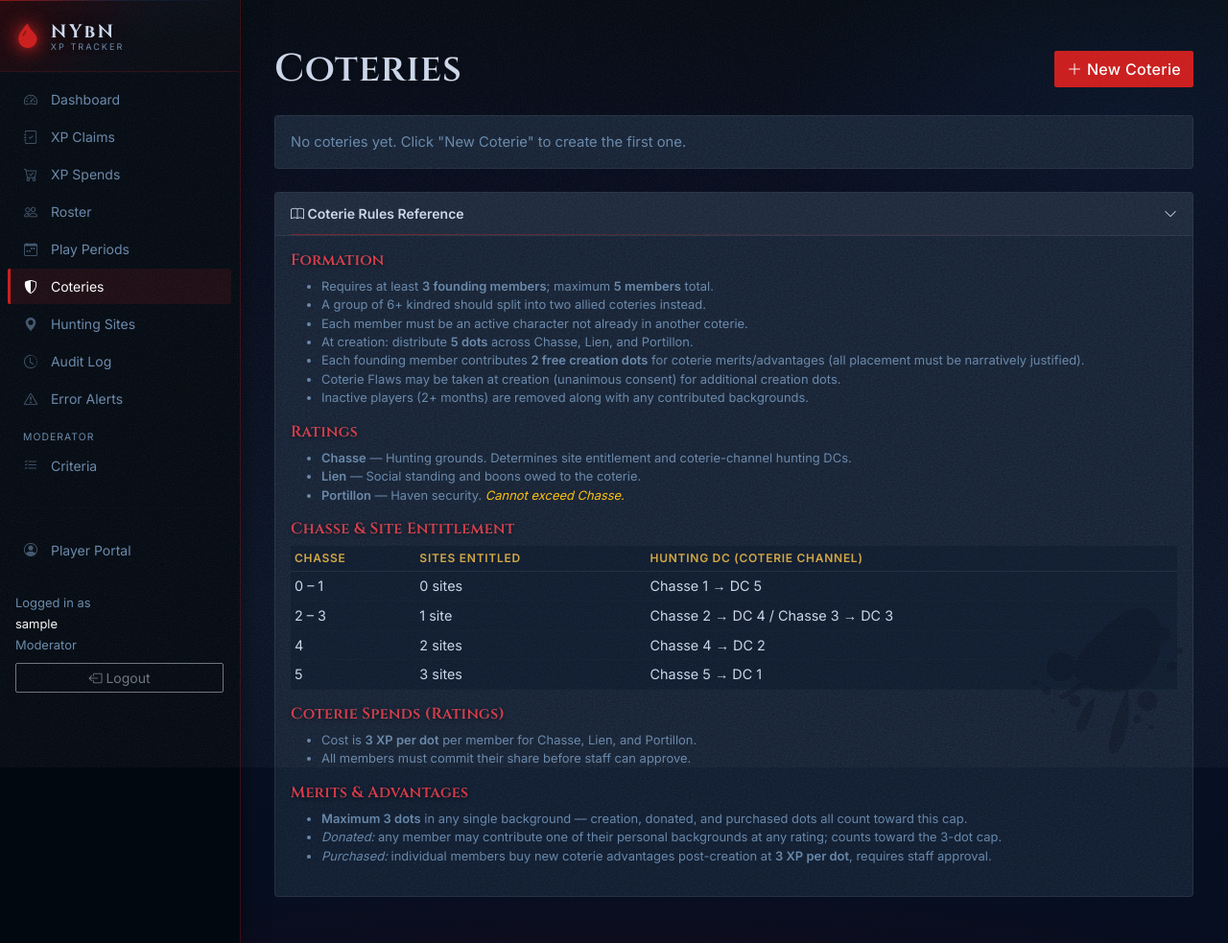
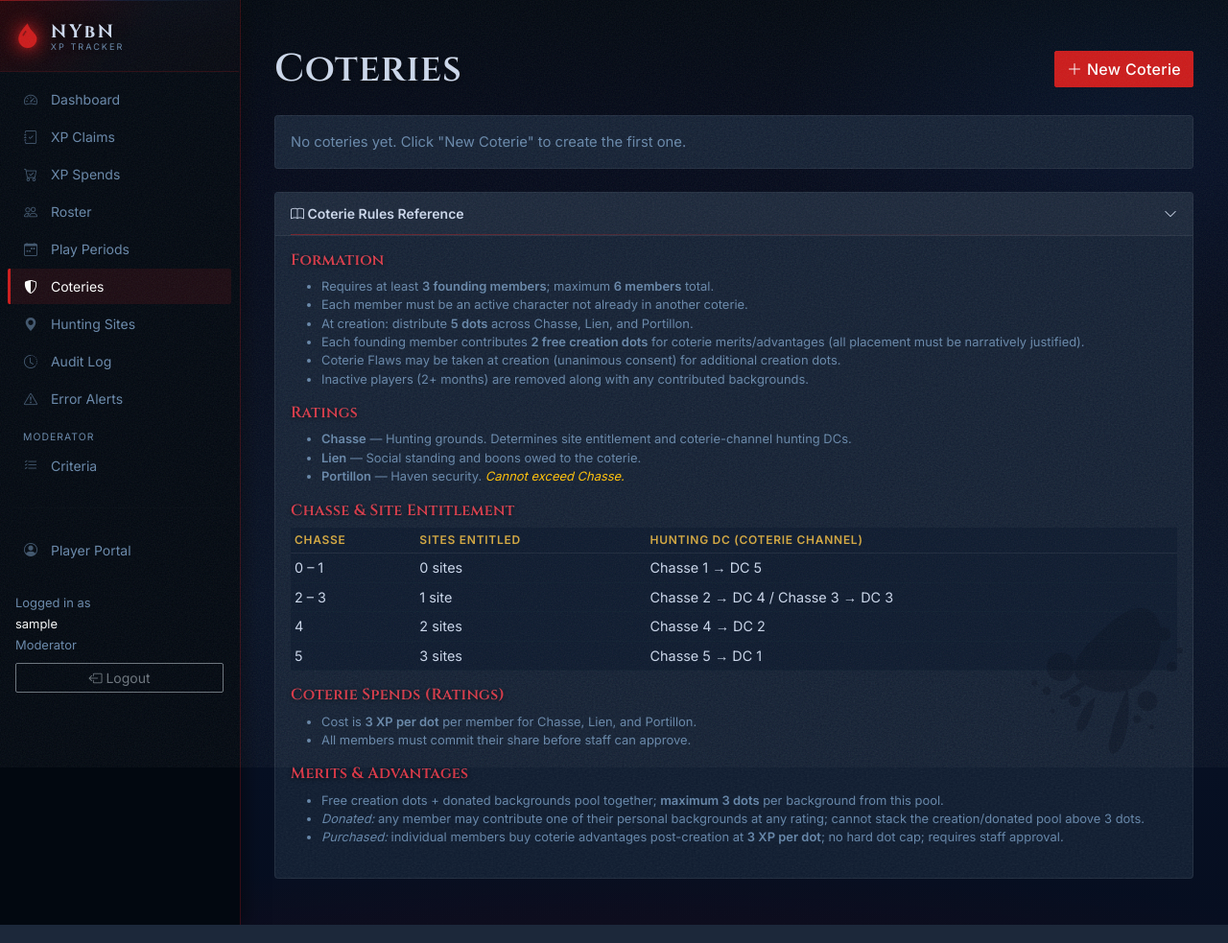
Before and after one commit to nyxthasage121-oss/nybn-xp-tracker, a Flask app: page /coteries/ in a window 1280 px wide, after a click on "Coterie Rules Reference". Shown: the whole page at 96% size. Run offline with Flask 3, Linux system fonts and the light colour scheme; the visitor is signed in with stand-in values (Sample User, id 1); parts of the project's set-up code (start-up, migrations or seed data) failed here and were passed over; some libraries are stand-ins or nearby versions.

Commit message:
Fix coterie cap scope: 6 members, 3-dot cap on creation/donated pool only
- COTERIE_MAX_MEMBERS back to 6 (NYbN rule)
- 3-dot cap now only applies to creation + donated backgrounds pooled together;
  purchased advantages have no hard cap
- Merit Registry: "Pool Capped" badge tracks creation/donated pool (not total);
  shows pool dots x/3 + purchased dots separately
- Record Merit form: dots max adjusts dynamically (5 for purchased, 3 for creation/donated)
- Rules reference updated in both list and detail pages

Co-Authored-By: Claude Sonnet 4.6 <noreply@anthropic.com>

```diff
--- a/apps/web/app/blueprints/coteries.py
+++ b/apps/web/app/blueprints/coteries.py
@@ -59,14 +59,17 @@ def detail(coterie_id: int):
     pending_merits = [m for m in merits if m.status == 'Pending']
     approved_merits = [m for m in merits if m.status == 'Approved']
 
-    # Group approved merits by background name for the registry view
+    # Group approved merits by background name for the registry view.
+    # Track creation/donated pool separately so the cap indicator is accurate.
     _merit_cap = DBService.COTERIE_MERIT_CAP
     _groups: dict = {}
     for m in approved_merits:
         key = m.merit_name.strip().lower()
         if key not in _groups:
-            _groups[key] = {'name': m.merit_name, 'total': 0, 'items': []}
+            _groups[key] = {'name': m.merit_name, 'pool_total': 0, 'total': 0, 'items': []}
         _groups[key]['total'] += m.dots
+        if m.merit_type in ('creation', 'donated'):
+            _groups[key]['pool_total'] += m.dots
         _groups[key]['items'].append(m)
     grouped_merits = sorted(_groups.values(), key=lambda g: g['name'].lower())
 
--- a/apps/web/app/db.py
+++ b/apps/web/app/db.py
@@ -6,7 +6,7 @@ from sqlalchemy import Integer, String, Boolean, Text
 db = SQLAlchemy()
 
 XP_CAP = 350
-COTERIE_MAX_MEMBERS = 5  # NYbN: max 5; 6+ splits into two allied coteries
+COTERIE_MAX_MEMBERS = 6  # NYbN allows 6; MCbN allows 5
 
 
 class DbCharacter(db.Model):
--- a/apps/web/app/db_service.py
+++ b/apps/web/app/db_service.py
@@ -1767,22 +1767,27 @@ class DBService:
             if not membership:
                 raise ValueError(f'{character_name} is not a member of this coterie.')
 
-        # Per-background 3-dot cap (counts Approved + Pending together)
-        existing_total = db.session.query(
-            func.coalesce(func.sum(DbCoterieMerit.dots), 0)
-        ).filter(
-            DbCoterieMerit.coterie_id == coterie_id,
-            func.lower(DbCoterieMerit.merit_name) == merit_name.lower(),
-            DbCoterieMerit.status.in_(['Approved', 'Pending']),
-        ).scalar()
-        existing_total = int(existing_total or 0)
-
-        if existing_total + dots > self.COTERIE_MERIT_CAP:
-            remaining_cap = self.COTERIE_MERIT_CAP - existing_total
-            raise ValueError(
-                f'"{merit_name}" is already at {existing_total}/{self.COTERIE_MERIT_CAP} dots. '
-                f'Only {remaining_cap} more dot(s) can be added.'
-            )
+        # 3-dot cap applies only to creation + donated pool (not purchased).
+        # "The maximum rating from free dots is 3; donated backgrounds cannot
+        #  stack above 3 dots." — purchased advantages have no hard cap.
+        if merit_type in ('creation', 'donated'):
+            existing_pool = db.session.query(
+                func.coalesce(func.sum(DbCoterieMerit.dots), 0)
+            ).filter(
+                DbCoterieMerit.coterie_id == coterie_id,
+                func.lower(DbCoterieMerit.merit_name) == merit_name.lower(),
+                DbCoterieMerit.merit_type.in_(['creation', 'donated']),
+                DbCoterieMerit.status.in_(['Approved', 'Pending']),
+            ).scalar()
+            existing_pool = int(existing_pool or 0)
+
+            if existing_pool + dots > self.COTERIE_MERIT_CAP:
+                remaining_cap = self.COTERIE_MERIT_CAP - existing_pool
+                raise ValueError(
+                    f'"{merit_name}" already has {existing_pool}/{self.COTERIE_MERIT_CAP} dots '
+                    f'from creation/donated sources. '
+                    f'Only {remaining_cap} more dot(s) can be added this way.'
+                )
 
         xp_cost = dots * 3 if merit_type == 'purchased' else 0
 
--- a/apps/web/app/templates/coteries/list.html
+++ b/apps/web/app/templates/coteries/list.html
@@ -152,8 +152,7 @@
       <div class="card-body">
         <h6 class="text-danger">Formation</h6>
         <ul class="small">
-          <li>Requires at least <strong>3 founding members</strong>; maximum <strong>5 members</strong> total.</li>
-          <li>A group of 6+ kindred should split into two allied coteries instead.</li>
+          <li>Requires at least <strong>3 founding members</strong>; maximum <strong>6 members</strong> total.</li>
           <li>Each member must be an active character not already in another coterie.</li>
           <li>At creation: distribute <strong>5 dots</strong> across Chasse, Lien, and Portillon.</li>
           <li>Each founding member contributes <strong>2 free creation dots</strong> for coterie merits/advantages (all placement must be narratively justified).</li>
@@ -183,9 +182,9 @@
         </ul>
         <h6 class="text-danger mt-3">Merits &amp; Advantages</h6>
         <ul class="small">
-          <li><strong>Maximum 3 dots</strong> in any single background — creation, donated, and purchased dots all count toward this cap.</li>
-          <li><em>Donated:</em> any member may contribute one of their personal backgrounds at any rating; counts toward the 3-dot cap.</li>
-          <li><em>Purchased:</em> individual members buy new coterie advantages post-creation at <strong>3 XP per dot</strong>, requires staff approval.</li>
+          <li>Free creation dots + donated backgrounds pool together; <strong>maximum 3 dots</strong> per background from this pool.</li>
+          <li><em>Donated:</em> any member may contribute one of their personal backgrounds at any rating; cannot stack the creation/donated pool above 3 dots.</li>
+          <li><em>Purchased:</em> individual members buy coterie advantages post-creation at <strong>3 XP per dot</strong>; no hard dot cap; requires staff approval.</li>
         </ul>
       </div>
     </div>
```
Also changed, not shown: CLAUDE.md (+1 -1 lines), apps/web/app/templates/coteries/detail.html (+32 -19 lines).
